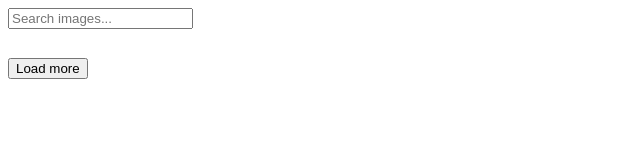
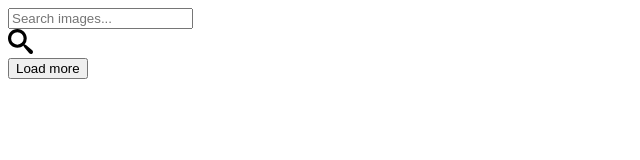
Before and after one commit to AlexStan141/goit-js-hw-11, a plain HTML site: page index.html in a window 1280 px wide. Shown: the full height of the page, 0-640 px from the left. Drawn offline with Linux system fonts and the light colour scheme.

Commit message:
Deploying to gh-pages from @ AlexStan141/goit-js-hw-11@64cf3c5184e37f6e5c788990f5e50aa623b00d42 🚀

```diff
--- a/index.html
+++ b/index.html
@@ -1 +1 @@
-<!DOCTYPE html><html lang="ru"><head><meta charset="utf-8"><meta name="viewport" content="width=device-width, initial-scale=1.0"><title>Page title</title><link rel="stylesheet" href="/parcel-project-template/index.a982e9e9.css"><script type="module" src="/parcel-project-template/index.63a7db6a.js"></script><script src="/parcel-project-template/index.b4e8d29d.js" nomodule="" defer></script></head><body> <div class="search-form-container"> <form class="search-form" id="search-form"> <input type="text" name="searchQuery" autocomplete="off" placeholder="Search images..."> </form> <svg width="25" height="25" class="submit-button"> <use href="/parcel-project-template/symbol-defs.26028f35.svg#icon-search"></use> </svg> </div> <div class="gallery"></div> <button type="button" class="load-more"> Load more </button> </body></html>
+<!DOCTYPE html><html lang="ru"><head><meta charset="utf-8"><meta name="viewport" content="width=device-width, initial-scale=1.0"><title>Page title</title><link rel="stylesheet" href="/goit-js-hw-11/index.a982e9e9.css"><script type="module" src="/goit-js-hw-11/index.63a7db6a.js"></script><script src="/goit-js-hw-11/index.b4e8d29d.js" nomodule="" defer></script></head><body> <div class="search-form-container"> <form class="search-form" id="search-form"> <input type="text" name="searchQuery" autocomplete="off" placeholder="Search images..."> </form> <svg width="25" height="25" class="submit-button"> <use href="/goit-js-hw-11/symbol-defs.26028f35.svg#icon-search"></use> </svg> </div> <div class="gallery"></div> <button type="button" class="load-more"> Load more </button> </body></html>
```
